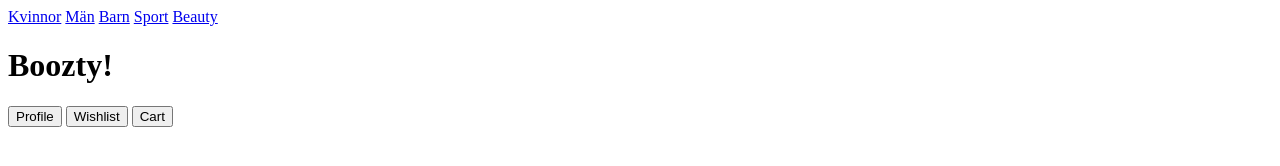
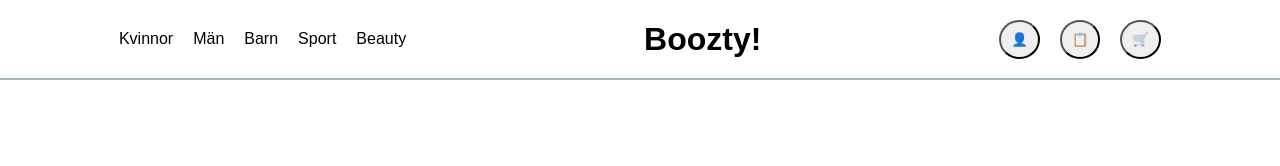
Before and after one commit to SebastianJensen-teaching/te20d-boozty, a plain HTML site: page index.html in a window 1280 px wide. Drawn offline with Linux system fonts and the light colour scheme.

Commit message:
basic styling

```diff
--- a/index.html
+++ b/index.html
@@ -18,9 +18,9 @@
       </nav>
       <h1>Boozty!</h1>
       <div class="control-panel">
-        <button>Profile</button>
-        <button>Wishlist</button>
-        <button>Cart</button>
+        <button>👤</button>
+        <button>📋</button>
+        <button>🛒</button>
       </div>
     </header>
   </body>
--- a/style.css
+++ b/style.css
@@ -0,0 +1,38 @@
+* {
+  margin: 0;
+  padding: 0;
+  box-sizing: border-box;
+  font-family: Arial, Helvetica, sans-serif;
+}
+
+header {
+  display: flex;
+  justify-content: space-around;
+  align-items: center;
+  border-bottom: 2px solid rgb(167, 182, 187);
+  min-height: 10vh;
+}
+
+nav {
+  display: flex;
+  gap: 20px;
+}
+
+nav a {
+  color: black;
+  text-decoration: none;
+}
+
+nav a:hover {
+  color: orange;
+}
+
+.control-panel {
+  display: flex;
+  gap: 20px;
+}
+
+.control-panel button {
+  padding: 10px;
+  border-radius: 50%;
+}
```
